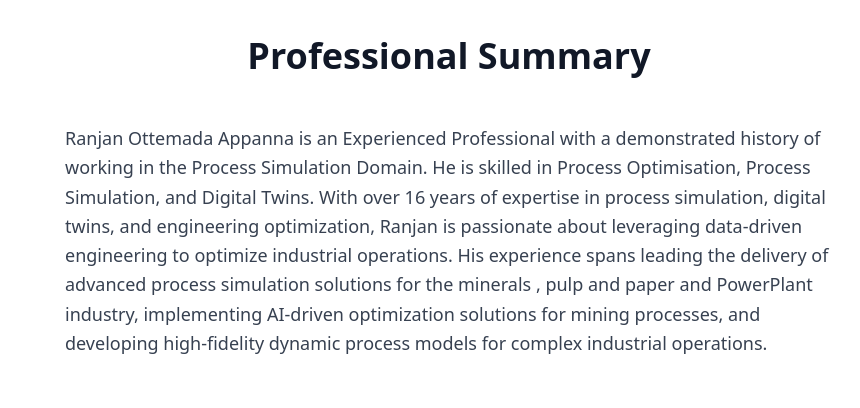
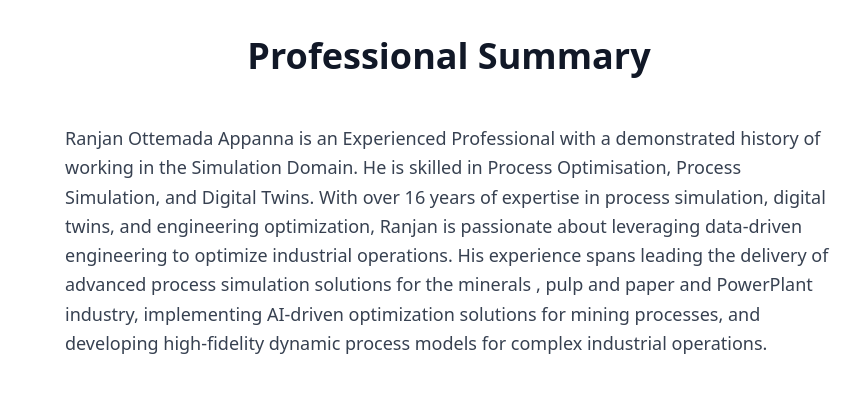
Before and after one commit to ranjanoa/Static-Portfolio, a React (Create React App) app: page / in a window 1280 px wide. Shown: the part 860-1268 px from the top of the page, without its empty margins (191-1051 px from the left). Built offline with nearby package versions, Linux system fonts and the light colour scheme.

Commit message:
updated thumbnail for 4th project

```diff
--- a/src/App.js
+++ b/src/App.js
@@ -8,7 +8,7 @@ function App() {
   // Hardcoded Portfolio Data
   // ALL CONTENT IS DEFINED HERE. To change anything, you must edit this code.
   const portfolioData = {
-    summary: `Ranjan Ottemada Appanna is an Experienced Professional with a demonstrated history of working in the Process Simulation Domain. He is skilled in Process Optimisation, Process Simulation, and Digital Twins. With over 16 years of expertise in process simulation, digital twins, and engineering optimization, Ranjan is passionate about leveraging data-driven engineering to optimize industrial operations. His experience spans leading the delivery of advanced process simulation solutions for the minerals , pulp and paper and PowerPlant industry, implementing AI-driven optimization solutions for mining processes, and developing high-fidelity dynamic process models for complex industrial operations.`,
+    summary: `Ranjan Ottemada Appanna is an Experienced Professional with a demonstrated history of working in the Simulation Domain. He is skilled in Process Optimisation, Process Simulation, and Digital Twins. With over 16 years of expertise in process simulation, digital twins, and engineering optimization, Ranjan is passionate about leveraging data-driven engineering to optimize industrial operations. His experience spans leading the delivery of advanced process simulation solutions for the minerals , pulp and paper and PowerPlant industry, implementing AI-driven optimization solutions for mining processes, and developing high-fidelity dynamic process models for complex industrial operations.`,
     experience: [
       {
         id: 'job1',
@@ -116,7 +116,7 @@ function App() {
         id: 'proj4',
         title: 'HydroSense Pipeline Monitor: Leak Detection & Analysis', // New project title
         description: 'HydroSense is a web-based application designed to simulate and monitor pipeline hydraulic behavior, with a focus on real-time leak detection and analysis. It utilizes the **Method of Characteristics (MOC)** to model transient flow conditions within the pipeline.', // New project description
-        thumbnail: 'https://drive.google.com/thumbnail?id=1T_I0DpH3cpx3IGOxTZrjmDEucrFRw_gb&sz=w600', // UPDATED thumbnail
+        thumbnail: 'https://drive.google.com/thumbnail?id=1xqFWNVlDkJJwq8q7P_6FGlhqkCQ7TLCa&sz=w600', // UPDATED thumbnail
         liveLink: 'https://hydrosense-app-repo-nd6h.vercel.app/', // New live demo link
         githubLink: null, // GitHub link removed
         techStack: 'Hydraulic Simulation, MOC, Real-time Monitoring, Leak Detection' // New tech stack
```
